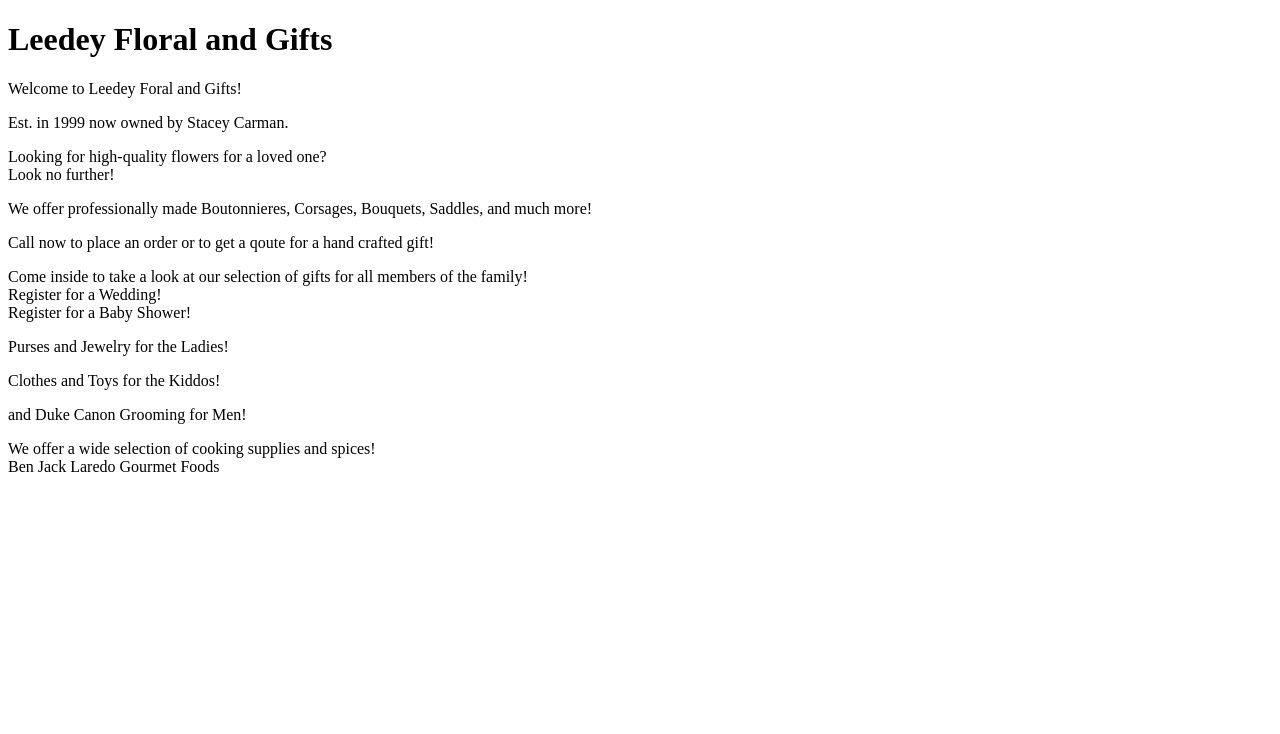
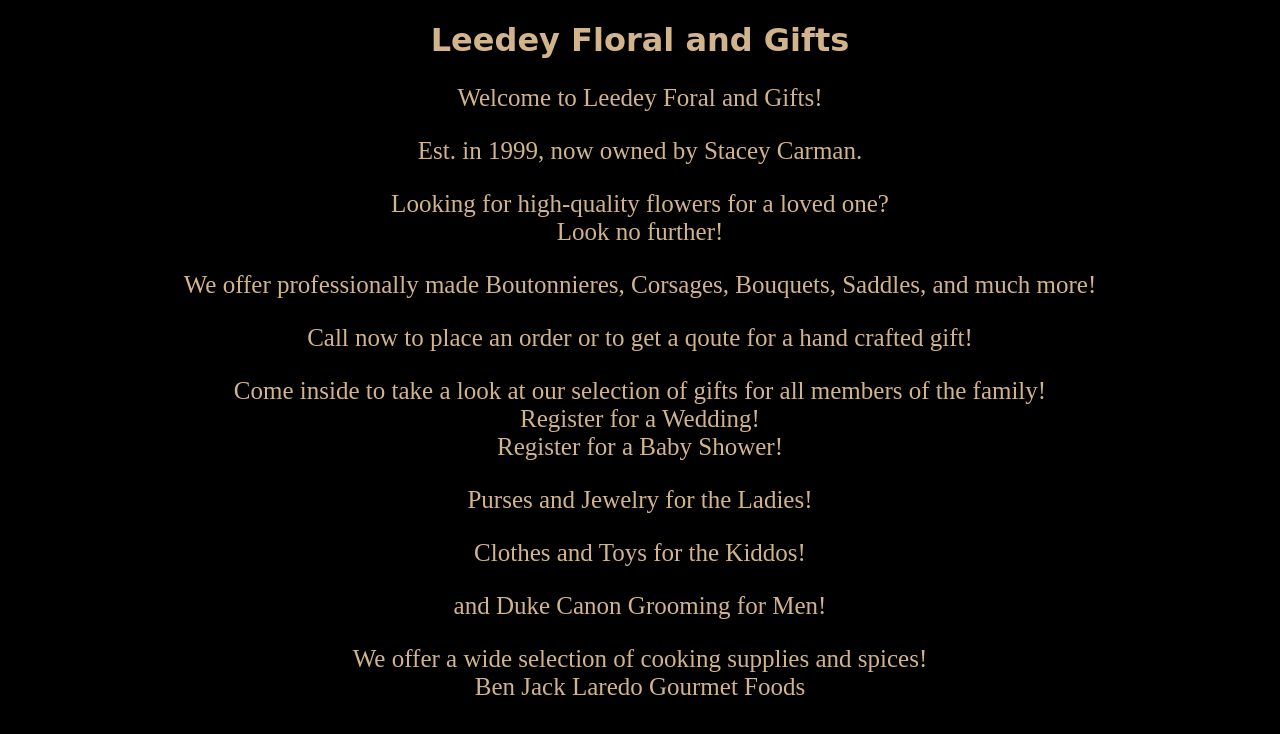
Before and after one commit to ashtoncarman19/Leedey-Floral-Gifts, a plain HTML site: page index.html in a window 1280 px wide. Drawn offline with Linux system fonts and the light colour scheme.

Commit message:
added a font, color, and background color until told more specific things to style.

```diff
--- a/index.html
+++ b/index.html
@@ -3,12 +3,13 @@
       <head>
           <title> Leedey Floral and Gifts</title>
           <meta charset="utf-8">
+          <link rel="stylesheet" href="style.css">
       </head>
       <body>
           <h1>Leedey Floral and Gifts</h1>
           <div></div>
           <p>Welcome to Leedey Foral and Gifts!</p>
-          <p>Est. in 1999 now owned by Stacey Carman.</p>
+          <p>Est. in 1999, now owned by Stacey Carman.</p>
           <div class="flowers">Looking for high-quality flowers for a loved one?</div>
             <div class="flowers">Look no further!</div>
             <p class="offer">We offer professionally made Boutonnieres, Corsages, Bouquets, Saddles, and much more!</p>
--- /dev/null
+++ b/style.css
@@ -0,0 +1,14 @@
+body{
+    color: tan;
+    background-color: black;
+    text-align: center;
+
+}
+h1{
+    font-family: cursive;
+
+}
+div,
+p {
+    font-size: 25px;
+}
```
